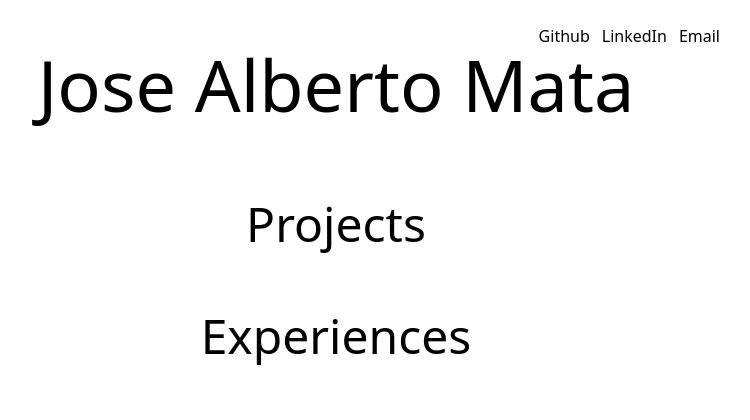
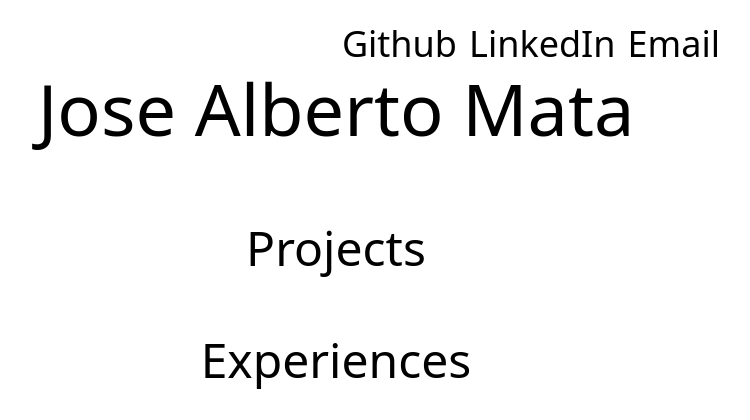
Before and after one commit to mata649/portfolio, a Django app: page / in a window 1280 px wide. Shown: the top 420 px of the page, without its empty margins (304-1054 px from the left). Run offline with Django 5.2, Linux system fonts and the light colour scheme; data that the repository does not hold is empty; style sheets or scripts are compiled from the project's sources; parts of the project's set-up code (start-up, migrations or seed data) failed here and were passed over; some libraries are stand-ins or nearby versions.

Commit message:
fix text size

```diff
--- a/apps/portfolio/templates/portfolio/home.html
+++ b/apps/portfolio/templates/portfolio/home.html
@@ -4,7 +4,7 @@
     Portfolio
 {% endblock %}
 {% block content %}
-    <h1 class="text-7xl text-center">Jose Alberto Mata</h1>
+    <h1 class="text-7xl text-center mt-2">Jose Alberto Mata</h1>
     <p class="mt-10 text-justify text-2xl">{{ site_info.about_me }}</p>
     <section x-data="{skills:[]}" class="mt-10 grid grid-cols-3 md:grid-cols-6 xl:grid-cols-7 gap-1">
         {% for skill in skills %}
--- a/templates/layout.html
+++ b/templates/layout.html
@@ -10,7 +10,7 @@
     <script src="https://cdn.jsdelivr.net/npm/@tailwindcss/browser@4"></script>
 </head>
 <body hx-headers='{"x-csrftoken": "{{ csrf_token }}"}' class="mx-auto max-w-11/12 xl:max-w-3/5">
-<nav class="w-full flex justify-end gap-3">
+<nav class="w-full flex justify-end gap-3 text-4xl">
     <a target="_blank" href="{{ site_info.github_link }}">Github</a>
     <a target="_blank" href="{{ site_info.linkedin_link }}">LinkedIn</a>
     <a href="mailto:{{ site_info.email }}">Email</a>
```
